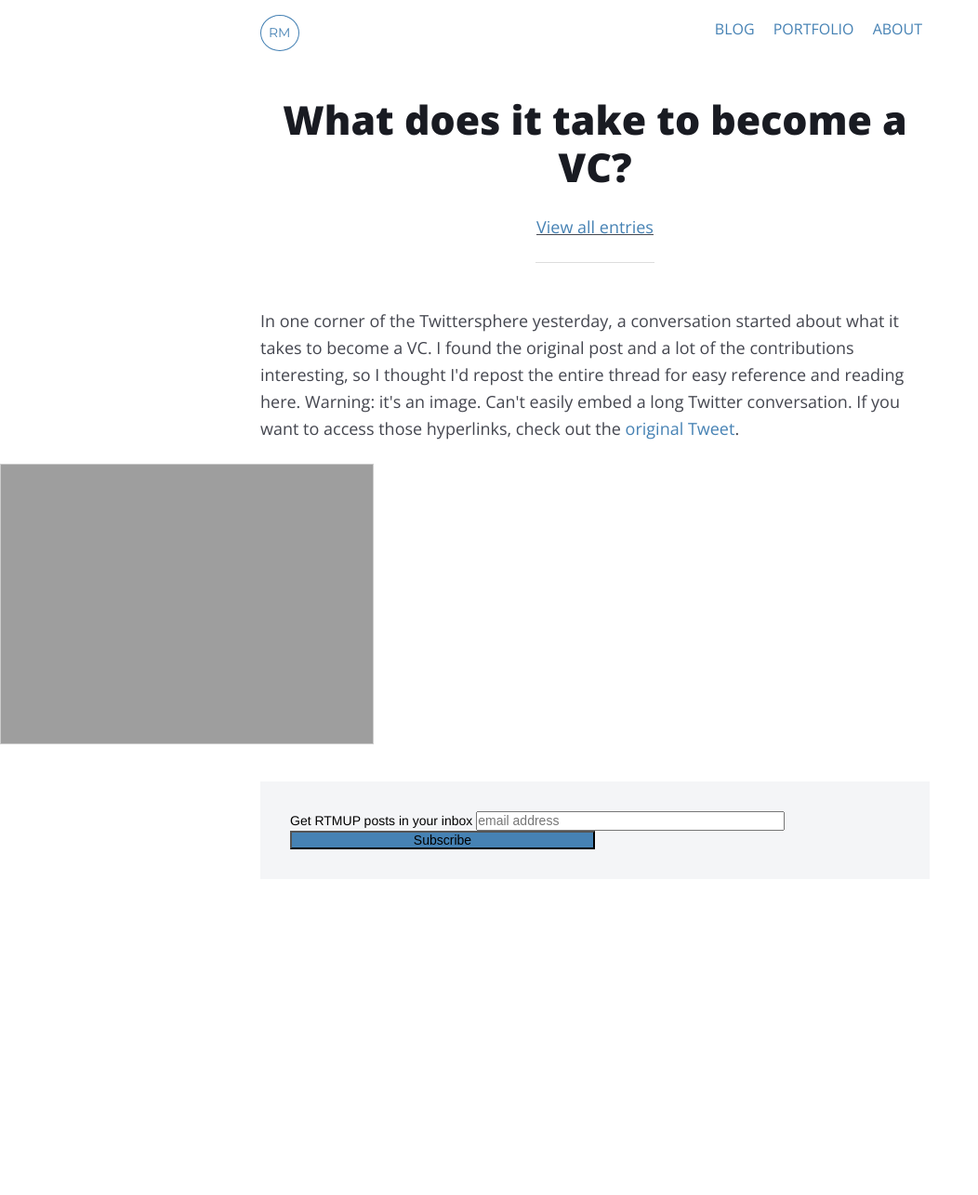
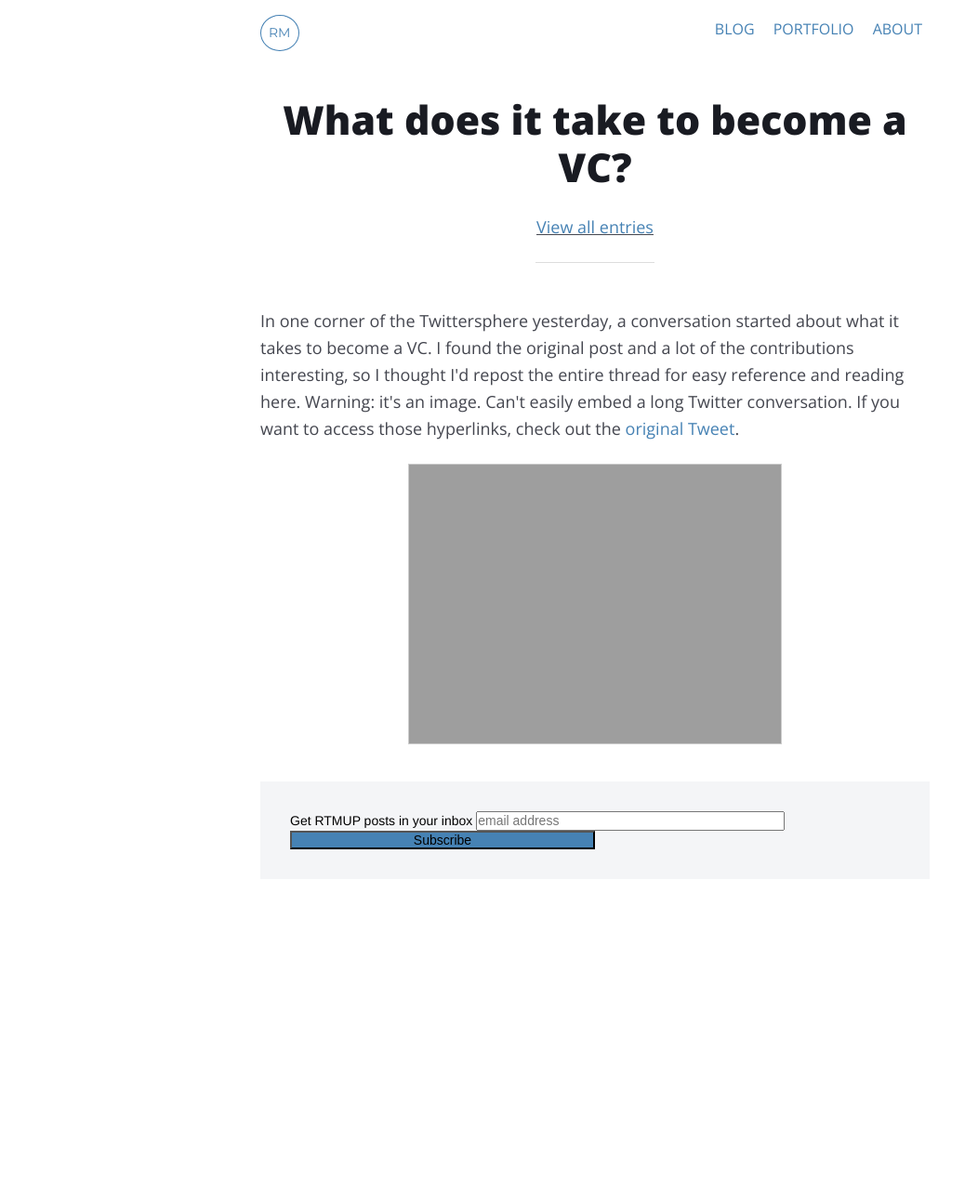
Before and after one commit to mcknightlabs/rtmup, a Jekyll site: the page built from _posts/2016-02-16-vc-twitter.md, in a window 1280 px wide. Shown: the whole page at 93% size, without its empty margins (0-1052 px from the left). Built offline with Jekyll 4.4.1, drawn with Linux system fonts in a browser that asks for light colours; comment, search, counter and statistics services are not loaded.

Commit message:
updates image styling

```diff
--- a/scss/_article.scss
+++ b/scss/_article.scss
@@ -74,6 +74,7 @@ article, article.b {
 		}
 		img {
 			display: block;
+			margin: 0 auto;
 		}
 		&.photo {
 			&:first-of-type {
--- a/stylesheets/app.css
+++ b/stylesheets/app.css
@@ -1016,21 +1016,22 @@ article figure figcaption, article.b figure figcaption {
 /* line 75, ../scss/_article.scss */
 article figure img, article.b figure img {
   display: block;
+  margin: 0 auto;
 }
-/* line 78, ../scss/_article.scss */
+/* line 79, ../scss/_article.scss */
 article figure.photo, article.b figure.photo {
   margin: 40px 0;
 }
-/* line 79, ../scss/_article.scss */
+/* line 80, ../scss/_article.scss */
 article figure.photo:first-of-type, article.b figure.photo:first-of-type {
   margin: 0 0 40px 0;
 }
-/* line 84, ../scss/_article.scss */
+/* line 85, ../scss/_article.scss */
 article figure iframe, article.b figure iframe {
   margin: 0 auto;
   max-width: 100%;
 }
-/* line 90, ../scss/_article.scss */
+/* line 91, ../scss/_article.scss */
 article .drop-cap, article.b .drop-cap {
   font-size: 2.5rem;
   float: left;
@@ -1040,7 +1041,7 @@ article .drop-cap, article.b .drop-cap {
   border: solid 1px #ccc;
   background: #F4F5F7;
 }
-/* line 100, ../scss/_article.scss */
+/* line 101, ../scss/_article.scss */
 article blockquote, article.b blockquote {
   font-size: 1rem;
   line-height: 1.375;
@@ -1049,108 +1050,108 @@ article blockquote, article.b blockquote {
   border-left: solid 20px #4682B4;
   margin: 30px 0;
 }
-/* line 107, ../scss/_article.scss */
+/* line 108, ../scss/_article.scss */
 article blockquote p, article.b blockquote p {
   font-size: 1rem;
 }
-/* line 110, ../scss/_article.scss */
+/* line 111, ../scss/_article.scss */
 article blockquote citation, article.b blockquote citation {
   display: block;
   margin-top: 10px;
   font-weight: bold;
   font-size: .875rem;
 }
-/* line 116, ../scss/_article.scss */
+/* line 117, ../scss/_article.scss */
 article blockquote p, article blockquote citation, article blockquote citation a, article blockquote li, article.b blockquote p, article.b blockquote citation, article.b blockquote citation a, article.b blockquote li {
   letter-spacing: 1px;
 }
-/* line 121, ../scss/_article.scss */
+/* line 122, ../scss/_article.scss */
 article .note, article.b .note {
   color: #747680;
   font-size: 1rem;
 }
-/* line 126, ../scss/_article.scss */
+/* line 127, ../scss/_article.scss */
 article .listen-while-you-read, article.b .listen-while-you-read {
   margin: 10px 0 50px 0;
 }
-/* line 128, ../scss/_article.scss */
+/* line 129, ../scss/_article.scss */
 article .listen-while-you-read p, article.b .listen-while-you-read p {
   font-size: 16px;
 }
-/* line 134, ../scss/_article.scss */
+/* line 135, ../scss/_article.scss */
 article .logline, article.b .logline {
   margin-top: 20px;
   padding-bottom: 20px;
   border-bottom: solid 1px #CCC;
 }
-/* line 138, ../scss/_article.scss */
+/* line 139, ../scss/_article.scss */
 article .logline::last-child, article.b .logline::last-child {
   border-bottom: none;
 }
-/* line 141, ../scss/_article.scss */
+/* line 142, ../scss/_article.scss */
 article .logline h3, article.b .logline h3 {
   margin: 0;
 }
-/* line 144, ../scss/_article.scss */
+/* line 145, ../scss/_article.scss */
 article .logline p, article.b .logline p {
   margin: 0;
 }
-/* line 148, ../scss/_article.scss */
+/* line 149, ../scss/_article.scss */
 article .meta, article.b .meta {
   font-size: 1rem;
   margin: 0;
 }
 
 @media (min-width: 600px) {
-  /* line 156, ../scss/_article.scss */
+  /* line 157, ../scss/_article.scss */
   article.b {
     max-width: 45rem;
     width: 100%;
     margin: 0 auto 3rem auto;
   }
 
-  /* line 162, ../scss/_article.scss */
+  /* line 163, ../scss/_article.scss */
   article p, article ul, article ol, article h1, article h2, article h3, article h4, article h5, article .embed-container, article iframe, article blockquote, article figcaption {
     max-width: 45rem;
     width: 100%;
     margin: 0 auto 1.5rem auto;
   }
-  /* line 167, ../scss/_article.scss */
+  /* line 168, ../scss/_article.scss */
   article ul, article ol {
     max-width: 42.5rem;
   }
 
-  /* line 172, ../scss/_article.scss */
+  /* line 173, ../scss/_article.scss */
   article .article-title, article.b .article-title {
     font-size: 2.675rem;
   }
-  /* line 175, ../scss/_article.scss */
+  /* line 176, ../scss/_article.scss */
   article h1, article.b h1 {
     font-size: 2.675rem;
   }
-  /* line 178, ../scss/_article.scss */
+  /* line 179, ../scss/_article.scss */
   article h3, article.b h3 {
     margin: 3rem auto 1rem auto;
     font-size: 1.5rem;
   }
-  /* line 182, ../scss/_article.scss */
+  /* line 183, ../scss/_article.scss */
   article h4, article.b h4 {
     font-size: 1.25rem;
     margin: 2rem auto 0 auto;
     color: #44464f;
     font-weight: 600;
   }
-  /* line 188, ../scss/_article.scss */
+  /* line 189, ../scss/_article.scss */
   article .drop-cap, article.b .drop-cap {
     font-size: 3rem;
     padding: 1rem 2rem;
   }
-  /* line 192, ../scss/_article.scss */
+  /* line 193, ../scss/_article.scss */
   article blockquote, article.b blockquote {
     box-sizing: border-box;
   }
 
-  /* line 196, ../scss/_article.scss */
+  /* line 197, ../scss/_article.scss */
   p, li {
     font-size: 1.125rem;
   }
```
